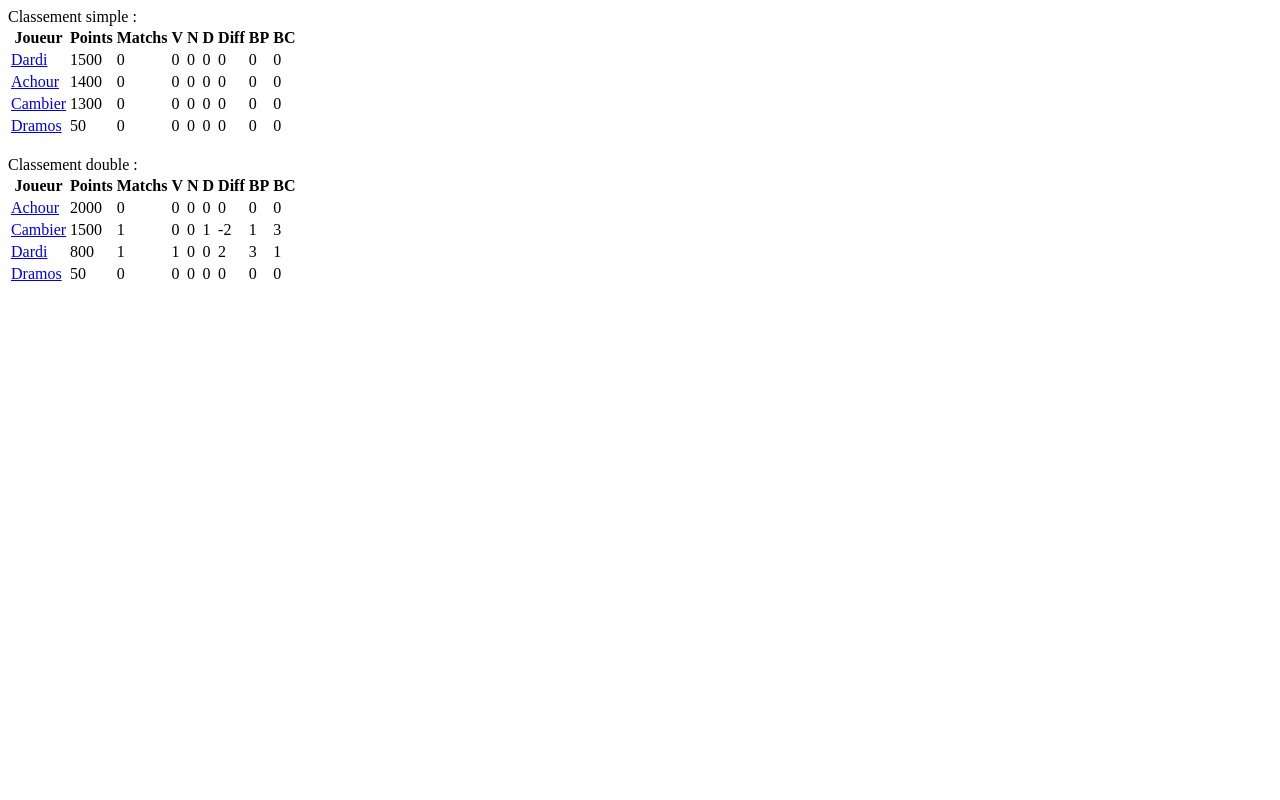
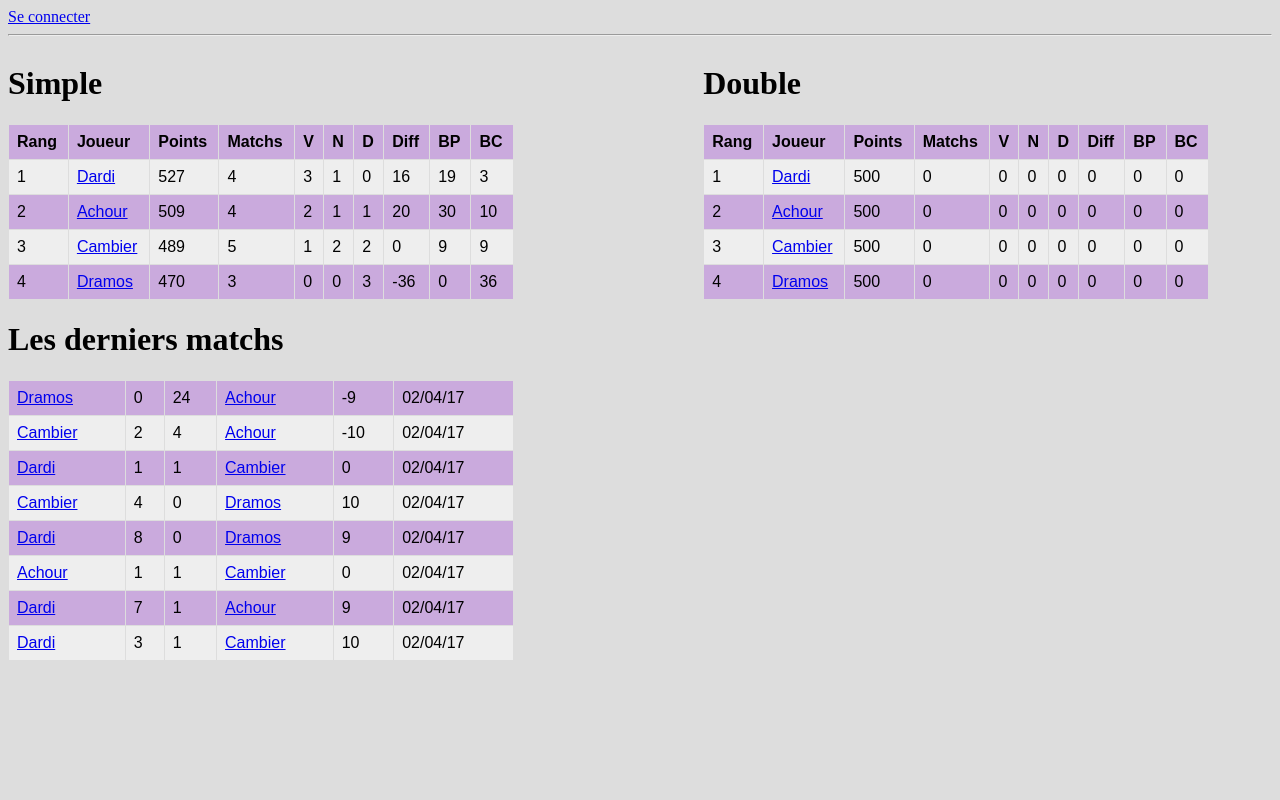
Before and after one commit to fandejuni/fifa, a Django app: page / in a window 1280 px wide. Run offline with Django 3.2, Linux system fonts and the light colour scheme; data comes from the database, SQL or seed files in the repository.

Commit message:
Display ranking and calculate it

```diff
--- a/fifa/settings.py
+++ b/fifa/settings.py
@@ -14,6 +14,8 @@ import os
 
 # Build paths inside the project like this: os.path.join(BASE_DIR, ...)
 BASE_DIR = os.path.dirname(os.path.dirname(os.path.abspath(__file__)))
+
+LOGIN_REDIRECT_URL = '/'
 
 # Quick-start development settings - unsuitable for production
 # See https://docs.djangoproject.com/en/1.10/howto/deployment/checklist/
--- a/ranking/models.py
+++ b/ranking/models.py
@@ -5,27 +5,33 @@ class Joueur(models.Model):
     user = models.OneToOneField(User, on_delete=models.CASCADE)
     pseudo = models.CharField(max_length = 50, default="Pax lambda")
 
-    simple_score = models.IntegerField(default=1000)
-    simple_matchs = models.IntegerField(default=0)
+    # Simple
+    simple_score = models.IntegerField(default=500)
+
     simple_victoires = models.IntegerField(default=0)
+    simple_nuls = models.IntegerField(default=0)
     simple_defaites = models.IntegerField(default=0)
+
     simple_buts_pour = models.IntegerField(default=0)
     simple_buts_contre = models.IntegerField(default=0)
 
-    double_score = models.IntegerField(default=1000)
-    double_matchs = models.IntegerField(default=0)
+    # Double
+    double_score = models.IntegerField(default=500)
+
     double_victoires = models.IntegerField(default=0)
+    double_nuls = models.IntegerField(default=0)
     double_defaites = models.IntegerField(default=0)
+
     double_buts_pour = models.IntegerField(default=0)
     double_buts_contre = models.IntegerField(default=0)
 
     @property
-    def simple_nuls(self):
-        return self.simple_matchs - self.simple_victoires - self.simple_defaites
+    def simple_matchs(self):
+        return self.simple_nuls + self.simple_victoires + self.simple_defaites
 
     @property
-    def double_nuls(self):
-        return self.double_matchs - self.double_victoires - self.double_defaites
+    def double_matchs(self):
+        return self.double_nuls + self.double_victoires + self.double_defaites
 
     @property
     def simple_diff(self):
@@ -36,19 +42,18 @@ class Joueur(models.Model):
         return self.double_buts_pour - self.double_buts_contre
 
     def __str__(self):
-        return self.pseudo + " (" + str(self.score_simple) + ", " + str(self.score_double) + ")"
+        return self.pseudo + " (" + str(self.simple_score) + ", " + str(self.double_score) + ")"
 
 class MatchSimple(models.Model):
     domicile = models.ForeignKey('Joueur', related_name = 'dom')
     exterieur = models.ForeignKey('Joueur', related_name = 'exte')
     date = models.DateTimeField(auto_now=True)
     buts_domicile = models.IntegerField(default=0)
-    buts_exterieurs = models.IntegerField(default=0)
-    points_domicile = models.IntegerField(default=0)
-    points_exterieur = models.IntegerField(default=0)
+    buts_exterieur = models.IntegerField(default=0)
+    points = models.IntegerField(default=0)
 
     def __str__(self):
-        return self.domicile.pseudo + " " + str(self.buts_domicile) + " - " + str(self.buts_exterieurs) + " " + self.exterieur.pseudo
+        return self.domicile.pseudo + " " + str(self.buts_domicile) + " - " + str(self.buts_exterieur) + " " + self.exterieur.pseudo
 
 class MatchDouble(models.Model):
     domicile_1 = models.ForeignKey('Joueur', related_name = 'dom1')
--- /dev/null
+++ b/ranking/static/style.css
@@ -0,0 +1,23 @@
+body {
+	background: #DDDDDD;
+}
+
+table {
+    font-family: arial, sans-serif;
+    border-collapse: collapse;
+    width: 100%;
+}
+
+td, th {
+    border: 1px solid #dddddd;
+    text-align: left;
+    padding: 8px;
+}
+
+tr:nth-child(even) {
+    background-color: #EEEEEE;
+}
+
+tr:nth-child(odd) {
+	background-color: #CAAADD;
+}
--- /dev/null
+++ b/ranking/templates/base.html
@@ -0,0 +1,21 @@
+{% load static %}
+
+<!DOCTYPE html>
+<html>
+<head>
+  <meta charset="utf-8"/>
+  <link rel="stylesheet" href="{% static 'style.css' %}"/>
+  <title>FIFA Ranking 1.0</title>
+</head>
+<body>
+{% if request.user.is_authenticated %}
+    Bonjour {{ request.user.username }}
+    <a href="/logout/">Se déconnecter</a>
+{% else %}
+        <a href="/login/">Se connecter</a>
+{% endif %}
+<hr/>
+{% block body %}
+{% endblock %}
+</body>
+</html>
--- a/ranking/templates/index.html
+++ b/ranking/templates/index.html
@@ -1,6 +1,13 @@
-Classement simple :
+{% extends 'base.html' %}
+{% block body %}
+<div id="contentBox" style="margin:0px auto; width:100%">
+
+<div id="column1" style="float:left; margin:0; width:40%;">
+
+    <h1>Simple</h1>
     <table>
         <tr>
+            <th>Rang</th>
             <th>Joueur</th>
             <th>Points</th>
             <th>Matchs</th>
@@ -13,6 +20,7 @@ Classement simple :
         </tr>
         {% for j in simple_ranking %}
         <tr>
+            <td>{{ forloop.counter }}</td>
             <td><a href="{% url 'joueur' j.id %}">{{j.pseudo}}</a></td>
             <td>{{j.simple_score}}</td>
             <td>{{j.simple_matchs}}</td>
@@ -25,11 +33,27 @@ Classement simple :
         </tr>
         {% endfor %}
     </table>
-<br/>
 
-Classement double :
+    <h1>Les derniers matchs</h1>
+    <table>
+        {% for m in simple_matchs %}
+        <tr>
+            <td><a href="{% url 'joueur' m.domicile.id %}">{{m.domicile.pseudo}}</a></td>
+            <td>{{m.buts_domicile}}</td>
+            <td>{{m.buts_exterieur}}</td>
+            <td><a href="{% url 'joueur' m.exterieur.id %}">{{m.exterieur.pseudo}}</a></td>
+            <td>{{m.points}}</td>
+            <td>{{m.date | date:'d/m/y'}}</td>
+        </tr>
+        {% endfor %}
+    </table>
+</div>
+
+<div id="column2" style="float:left; margin-left:15%;width:40%;">
+<h1>Double</h1>
 <table>
     <tr>
+        <th>Rang</th>
         <th>Joueur</th>
         <th>Points</th>
         <th>Matchs</th>
@@ -42,6 +66,7 @@ Classement double :
     </tr>
     {% for j in double_ranking %}
     <tr>
+        <td>{{ forloop.counter }}</td>
         <td><a href="{% url 'joueur' j.id %}">{{j.pseudo}}</a></td>
         <td>{{j.double_score}}</td>
         <td>{{j.double_matchs}}</td>
@@ -54,3 +79,5 @@ Classement double :
     </tr>
     {% endfor %}
 </table>
+</div>
+{% endblock %}
--- a/ranking/urls.py
+++ b/ranking/urls.py
@@ -1,8 +1,12 @@
 from django.conf.urls import url
+from django.contrib.auth import views as auth_views
 
 from . import views
 
 urlpatterns = [
     url(r'^joueur/(?P<joueur_id>[0-9]+)/$', views.detail_joueur, name='joueur'),
+    url(r'^login/$', auth_views.login, {'template_name':'login.html'}, name='login'),
+    url(r'^logout/$', auth_views.logout, {'next_page': '/'}, name='logout'),
+    url(r'^recalculate/$', views.recalculate, name='recalculate'),
     url(r'^$', views.index, name='index'),
 ]
--- a/ranking/views.py
+++ b/ranking/views.py
@@ -5,6 +5,8 @@ def index(request):
     context = {
         'simple_ranking': Joueur.objects.order_by('-simple_score').all(),
         'double_ranking': Joueur.objects.order_by('-double_score').all(),
+        'simple_matchs': MatchSimple.objects.order_by('-date').all(),
+        'double_matchs': MatchDouble.objects.order_by('-date').all(),
     }
     return render(request, 'index.html', context)
 
@@ -14,3 +16,65 @@ def detail_joueur(request, joueur_id):
         'joueur': joueur,
     }
     return render(request, 'joueur.html', context)
+
+def recalculate(request):
+    for j in Joueur.objects.all():
+
+        j.simple_score = 500
+        j.simple_victoires = 0
+        j.simple_nuls = 0
+        j.simple_defaites = 0
+        j.simple_buts_pour = 0
+        j.simple_buts_contre = 0
+
+        j.double_score = 500
+        j.double_victoires = 0
+        j.double_nuls = 0
+        j.double_defaites = 0
+        j.double_buts_pour = 0
+        j.double_buts_contre = 0
+
+        j.save()
+
+    for m  in MatchSimple.objects.all():
+
+        j1 = m.domicile
+        j2 = m.exterieur
+
+        j1.simple_buts_pour += m.buts_domicile
+        j1.simple_buts_contre += m.buts_exterieur
+
+        j2.simple_buts_pour += m.buts_exterieur
+        j2.simple_buts_contre += m.buts_domicile
+
+        W = 0.5 # 0.5 pour nul, 1 victoire j1, 0 victoire j2
+
+        if m.buts_domicile > m.buts_exterieur:
+            j1.simple_victoires +=1
+            j2.simple_defaites += 1
+            W = 1.
+
+        elif m.buts_domicile < m.buts_exterieur:
+            j2.simple_victoires += 1
+            j1.simple_defaites += 1
+            W = 0.
+
+        elif m.buts_domicile == m.buts_exterieur:
+            j2.simple_nuls += 1
+            j1.simple_nuls += 1
+            W = 0.5
+
+        D = j1.simple_score - j2.simple_score
+        p = 1. / (1. + 10**(-D/400.))
+        points = 20 * (W - p)
+
+        m.points = points
+        m.save()
+
+        j1.simple_score += points
+        j2.simple_score -= points
+
+        j1.save()
+        j2.save()
+
+    return index(request)
```
Also changed, not shown: ranking/templates/joueur.html (+9 -0 lines), ranking/templates/login.html (added, +9 -0 lines), db.sqlite3. Lines whose indentation alone changed are shown as unchanged.
